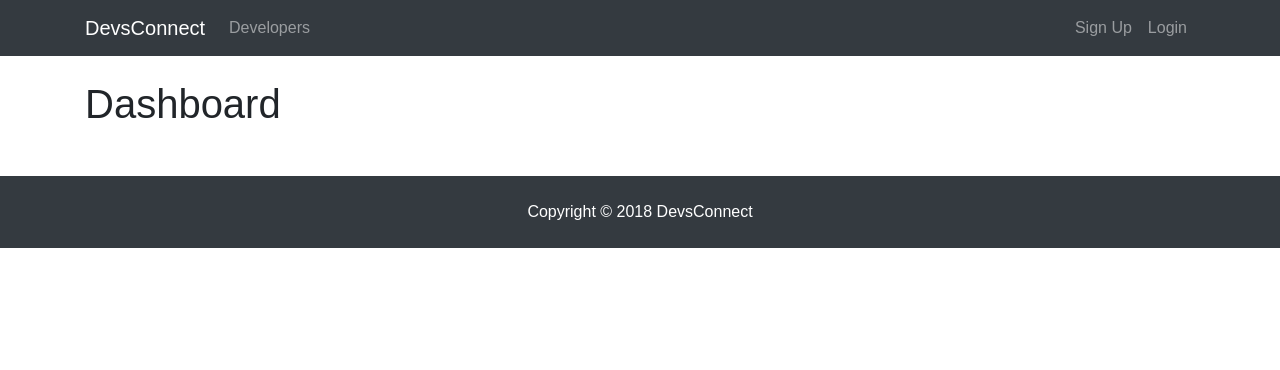
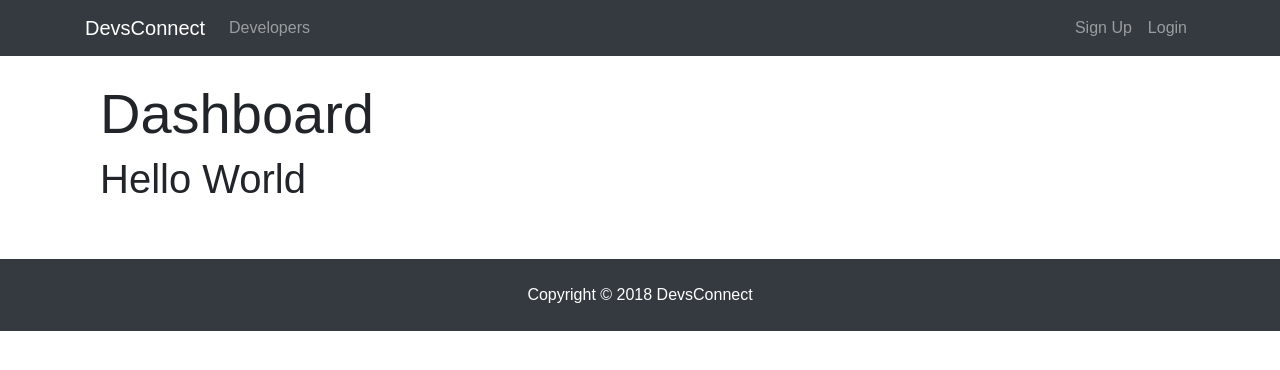
Before and after one commit to dmdinh22/DevsConnect, a React (Create React App) app in the folder client/: page /dashboard in a window 1280 px wide. Shown: the top 370 px of the page. Built offline with nearby package versions, Linux system fonts and the light colour scheme; no server answers.

Commit message:
loading state

```diff
--- a/client/src/components/dashboard/Dashboard.js
+++ b/client/src/components/dashboard/Dashboard.js
@@ -6,17 +6,46 @@
 class Dashboard extends Component {
 	// lifecycle method
 	componentDidMount() {
-		// calling ajax
+		// calling ajax (action)
 		this.props.getCurrentProfile();
 	}
 
 	render() {
+		const { user } = this.props.auth;
+		const { profile, loading } = this.props.profile;
+
+		let dashboardContent;
+
+		if (profile === null || loading) {
+			dashboardContent = <h4>Loading...</h4>;
+		} else {
+			dashboardContent = <h1>Hello World</h1>;
+		}
+
 		return (
-			<div>
-				<h1>Dashboard</h1>
+			<div className="dashboard">
+				<div className="container">
+					<div className="row">
+						<div className="col-md-12">
+							<h1 className="display-4">Dashboard</h1>
+							{dashboardContent}
+						</div>
+					</div>
+				</div>
 			</div>
 		);
 	}
 }
 
-export default connect(null, { getCurrentProfile })(Dashboard);
+Dashboard.propTypes = {
+	getCurrentProfile: PropTypes.func.isRequired,
+	auth: PropTypes.object.isRequired,
+	profile: PropTypes.object.isRequired
+};
+
+const mapStateToProps = state => ({
+	profile: state.profile,
+	auth: state.auth
+});
+
+export default connect(mapStateToProps, { getCurrentProfile })(Dashboard);
```
Also changed, not shown: client/src/actions/profileActions.js (+1 -6 lines).
